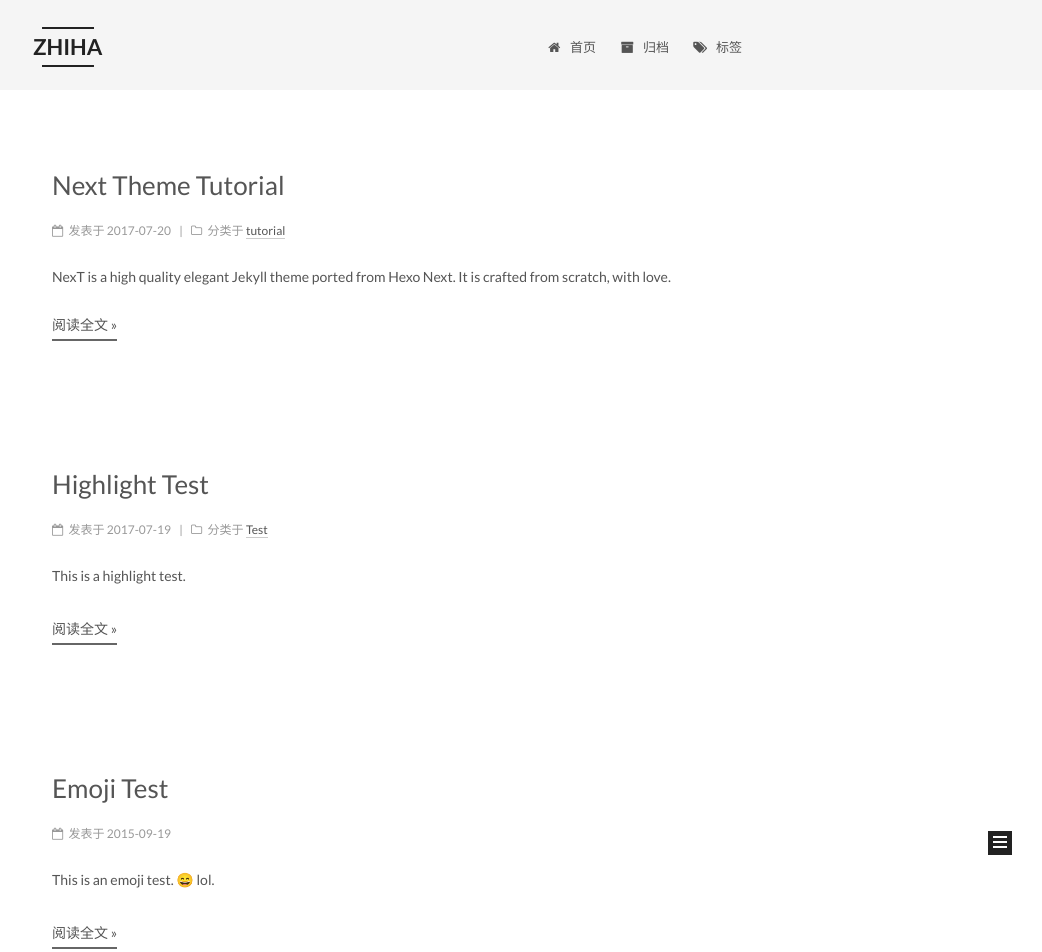
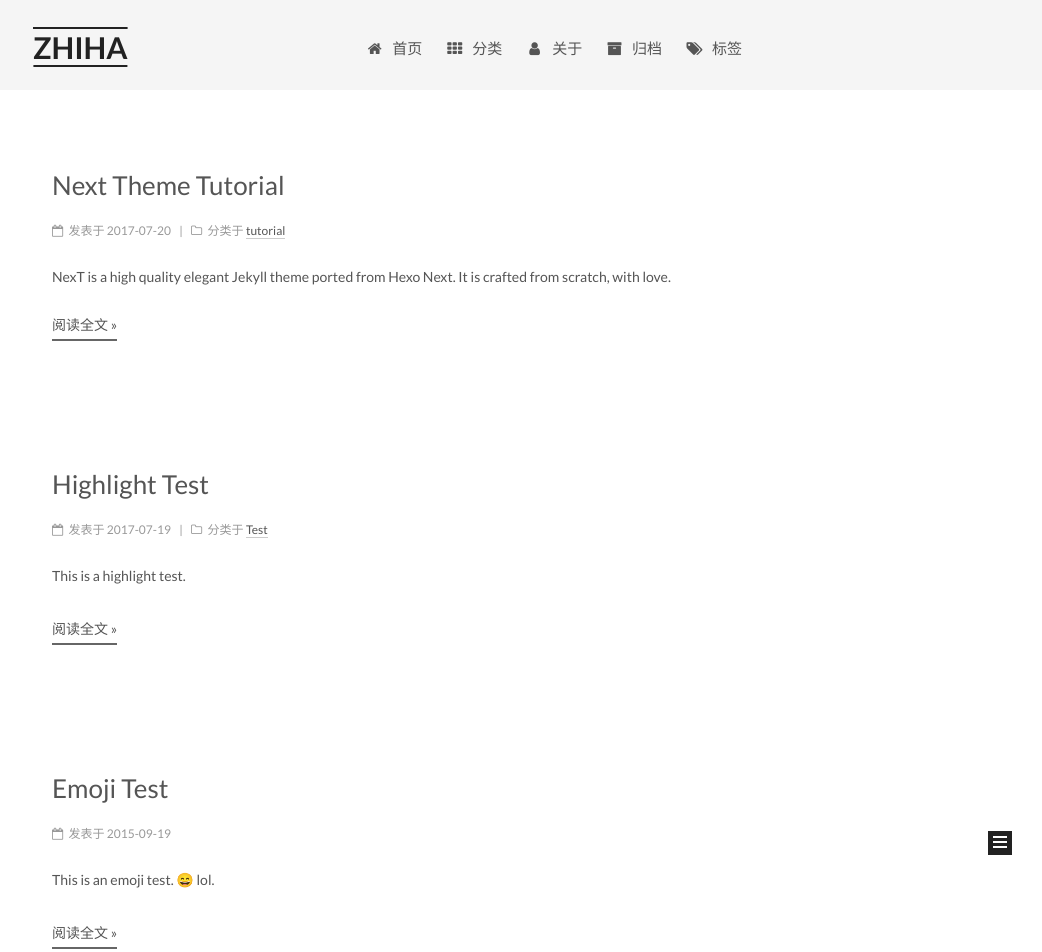
Before and after one commit to zhiha/zhiha.github.io, a Jekyll site: the page built from index.html, in a window 1280 px wide. Shown: the top 952 px of the page, without its empty margins (238-1280 px from the left). Built offline with Jekyll 4.4.1, drawn with Linux system fonts in a browser that asks for light colours; emoji names are drawn with the system emoji font; the list of posts is cut into pages by our own code.

Commit message:
adjust the font size

```diff
--- a/_config.yml
+++ b/_config.yml
@@ -6,7 +6,7 @@
 # Site
 title: ZHIHA
 subtitle:
-description: Where there's a will, there's a way!
+description: Where there's a will, there's a way ~
 author: Yao Zhiwei
 # Support language: de, en, fr-FR, id, ja, ko, pt-BR, pt, ru, zh-Hans, zh-hk, zh-tw
 language: zh-Hans
@@ -120,8 +120,8 @@ index_with_subtitle: false
 # When running the site in a subdirectory (e.g. domain.tld/blog), remove the leading slash (/archives -> archives)
 menu:
   home: /
-  #categories: /categories/
-  #about: /about/
+  categories: /categories/
+  about: /about/
   archives: /archives/
   tags: /tags/
   #sitemap: /sitemap.xml
--- a/_sass/_common/components/header/menu.scss
+++ b/_sass/_common/components/header/menu.scss
@@ -17,7 +17,7 @@
 
   a {
     display: block;
-    font-size: 13px;
+    font-size: 15px;
     line-height: inherit;
     border-bottom: 1px solid $menu-link-border;
     transition-property: border-color;
--- a/_sass/_common/components/sidebar/sidebar-author.scss
+++ b/_sass/_common/components/sidebar/sidebar-author.scss
@@ -12,6 +12,7 @@
   text-align: $site-author-name-align;
   color: $site-author-name-color;
   font-weight: $site-author-name-weight;
+  font-size: 23px;
 }
 
 .site-description {
@@ -19,4 +20,7 @@
   text-align: $site-description-align;
   font-size: $site-description-font-size;
   color: $site-description-color;
+  word-spacing: 3px;
+  font-style: italic;
+  font-size: 21px;
 }
--- a/_sass/_schemes/Mist/_header.scss
+++ b/_sass/_schemes/Mist/_header.scss
@@ -31,7 +31,7 @@
   .logo { display: none; }
 
   .site-title {
-    font-size: 22px;
+    font-size: 30px;
     font-weight: bolder;
 
     @include mobile() { line-height: 34px; }
@@ -44,7 +44,7 @@
   display: block;
   overflow: hidden;
   margin: 0 auto;
-  width: 75%;
+  width: 100%;
 
   @include mobile() { display: none; }
 
```
